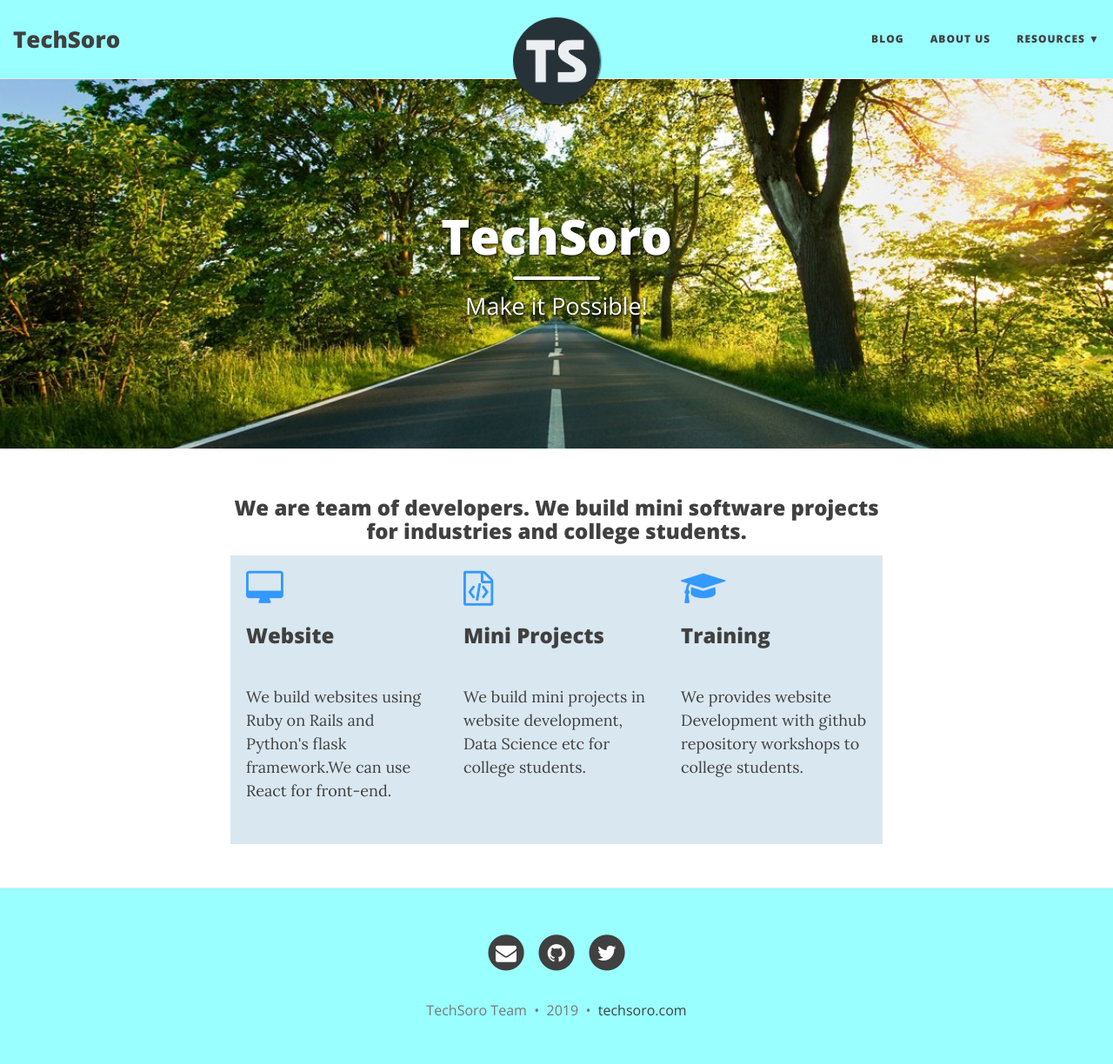
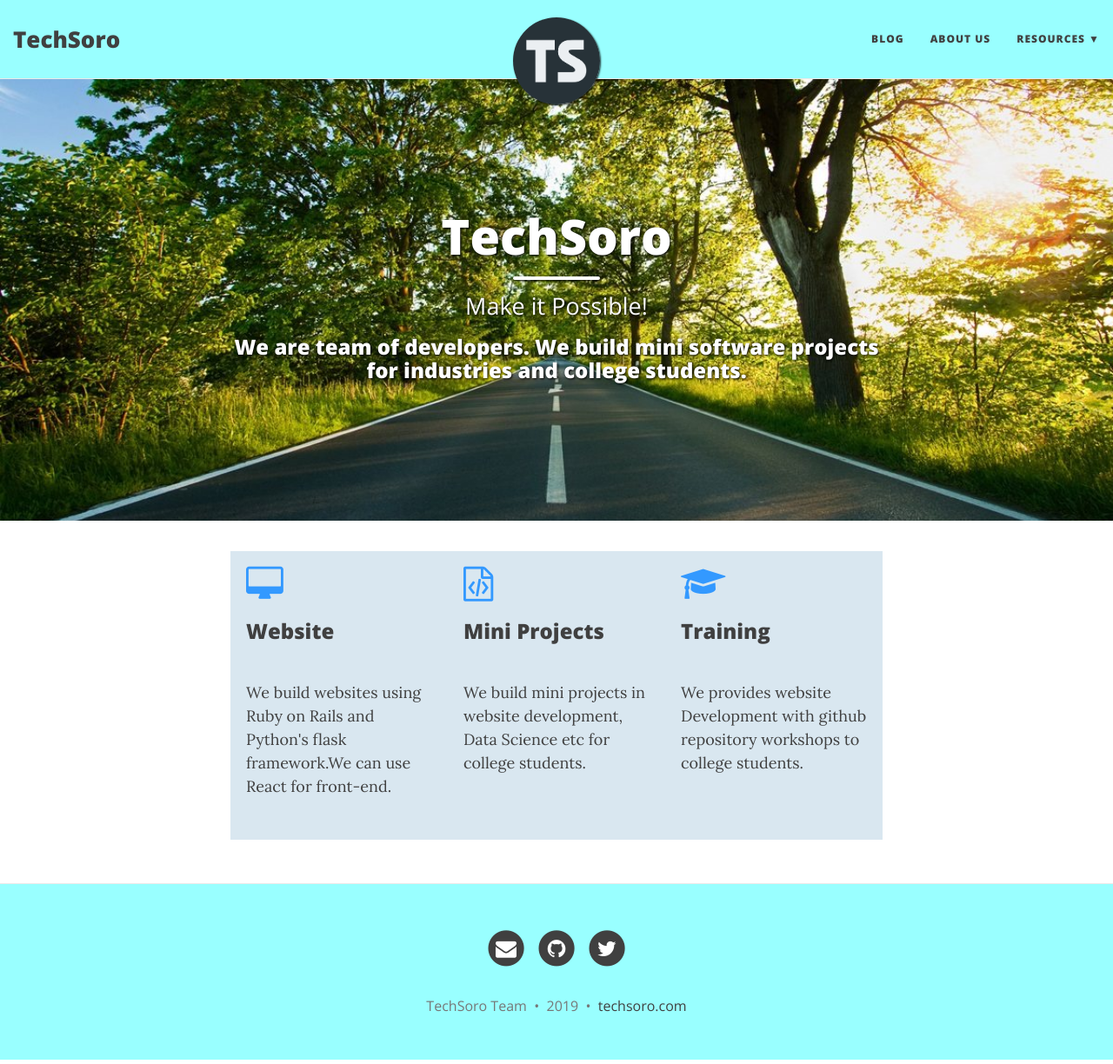
Before and after one commit to techsoro/techsoro-website, a Jekyll site: the page built from index.html, in a window 1280 px wide and 1224 px high. Shown: the whole window at 87% size. Built offline with Jekyll 4.4.1, drawn with Linux system fonts in a browser that asks for light colours; nearby versions of some CDN libraries.

Commit message:
Add img changes

```diff
--- a/_includes/header.html
+++ b/_includes/header.html
@@ -18,7 +18,7 @@
   ></div>
 {% endif %}
 
-<header class="header-section {% if page.bigimg %}has-img{% endif %}">
+<header class="header-section {% if page.bigimg %}has-img{% endif %} {% if page.indexpage %}main-page{% endif %}">
 {% if page.bigimg %}
 <div class="big-img intro-header">
   <div class="container">
@@ -33,7 +33,13 @@
 			{% else %}
 			<h2 class="{{ include.type }}-subheading">{{ page.subtitle }}</h2>
 			{% endif %}
-		  {% endif %}
+      {% endif %}
+
+      {% if page.indexpage %}
+        <center>
+            <h3>We are team of developers. We build mini software projects for industries and college students.</h3>
+        </center>
+      {% endif %}
 
 		  {% if include.type == "post" %}
 		  <span class="post-meta">Posted on {{ page.date | date: "%B %-d, %Y" }}</span>
--- a/css/main.css
+++ b/css/main.css
@@ -36,8 +36,10 @@ layout: null
 .main-page-section {
   display: block;
   background-color: #d9e7f0;
-  margin-top: 15px;
+  margin-top: 0px;
+
 }
+
 
 @media screen and (max-width: 768px) {
   section {
--- a/index.html
+++ b/index.html
@@ -4,10 +4,10 @@ title: TechSoro
 subtitle: Make it Possible!
 bigimg: /img/path.jpg
 use-site-title: true
+indexpage: true
 ---
 
 <center>
-  <h3>We are team of developers. We build mini software projects for industries and college students.</h3>
   <section class="main-page-section">
         <div class="flex-container">
           <div class="flex-box">
```
